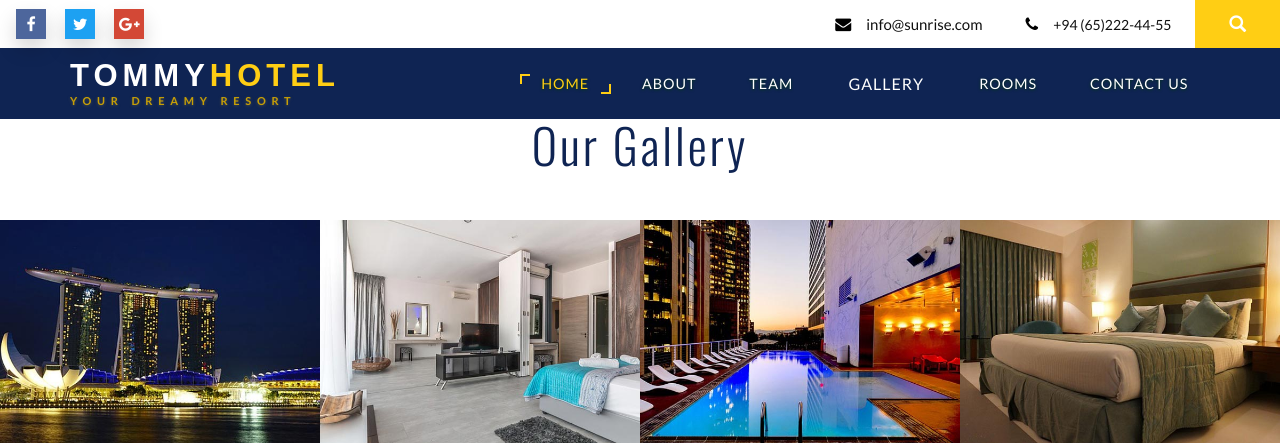
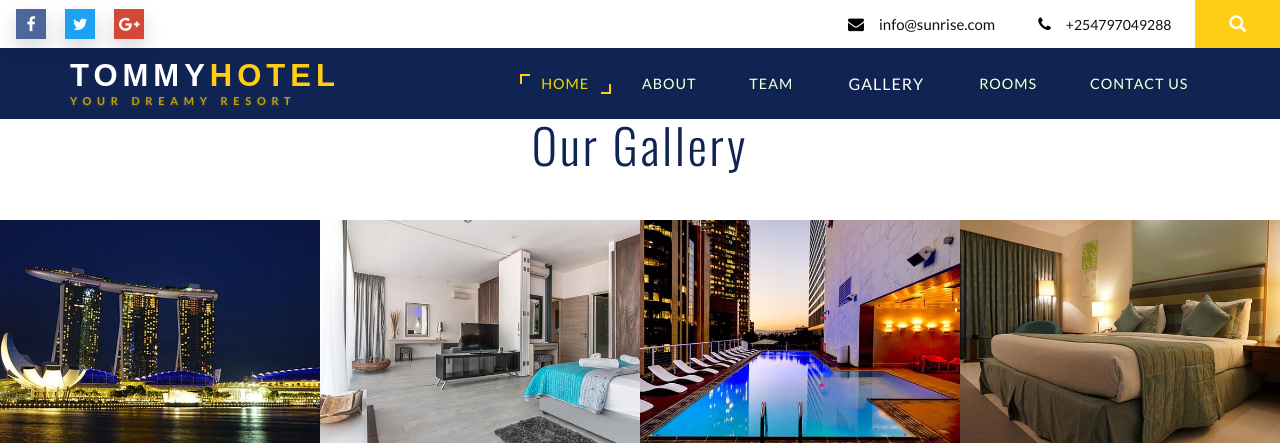
Before and after one commit to odhiamboatieno/Hotel-Management-Sytem-Using-Php-and-Mysql, a PHP site: page /gallery.php in a window 1280 px wide. Shown: the top 443 px of the page. Run offline with PHP 8.4, Linux system fonts and the light colour scheme; some web fonts are replaced.

Commit message:
Update gallery.php

```diff
--- a/gallery.php
+++ b/gallery.php
@@ -39,7 +39,7 @@ include('db.php');
 			<div class="contact-bnr-w3-agile">
 				<ul>
 					<li><i class="fa fa-envelope" aria-hidden="true"></i><a href="mailto:info@example.com">INFO@SUNRISE.COM</a></li>
-					<li><i class="fa fa-phone" aria-hidden="true"></i>+94 (65)222-44-55</li>
+					<li><i class="fa fa-phone" aria-hidden="true"></i>+254797049288</li>
 					<li class="s-bar">
 						<div class="search">
 							<input class="search_box" type="checkbox" id="search_box">
```
